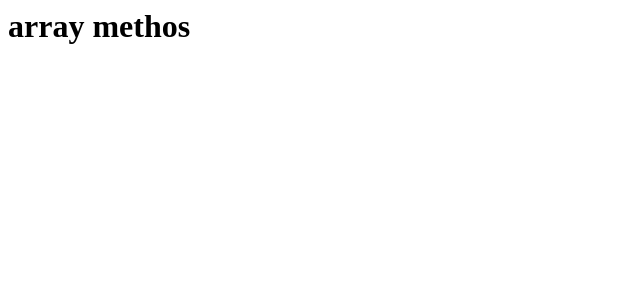
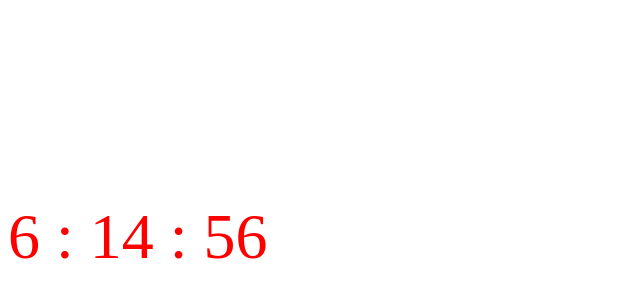
Before and after one commit to rameskris/Js-Notes, a plain HTML site: page JsBasics/index.html in a window 1280 px wide. Shown: the whole page, without its empty margins (0-640 px from the left). Drawn offline with Linux system fonts and the light colour scheme.

```diff
--- a/JsBasics/date.js
+++ b/JsBasics/date.js
@@ -21,3 +21,40 @@
 console.log(now.toDateString())
 console.log(now.toTimeString())
 console.log(now.toLocaleString())
+
+
+//if we get time stamp before or future dates
+const before=new Date('January 7 2020 11:25:50')
+const diff =now.getTime()-before.getTime()
+
+//now we convert above milliseconds in minutes
+//first we divide by milliseconds to get seconds then we divide that 60 to get min
+const min=Math.round(diff/1000/60)
+//60 mins in hour
+//to get hours
+const hours=Math.round(min/60)
+//now get days
+console.log(Math.round(hours/24))
+
+//converting time stamps to date objects
+const timeStamps=1675938474990
+console.log(new Date(timeStamps))
+
+//Digital clock
+
+const clock=document.querySelector('.clock')
+
+const tick=()=>{
+    const now=new Date()
+    const hour=now.getHours()
+    const min=now.getMinutes()
+    const sec=now.getSeconds()
+
+    const set=`<span>${hour}</span> :
+                <span>${min}</span> :
+                <span>${sec}</span>
+    `
+    clock.innerHTML=set
+}
+
+setInterval(tick,1000)
--- a/JsBasics/index.html
+++ b/JsBasics/index.html
@@ -5,6 +5,14 @@
     <meta name="viewport" content="width=device-width, initial-scale=1.0">
     <title>Document</title>
     <link rel="stylesheet" href="style.css">
+    <style>
+        .clock{
+        font-size: 4rem;
+        margin: 200px auto;
+        color:red;
+
+
+    }</style>
 </head>
 <body>
     <!-- <h1 id="page-tit">Welcome</h1>
@@ -101,8 +109,7 @@
      </div>
 
  </div> -->
-
- <h1>array methos</h1>
+<div class="clock"></div>
 
     <!-- <script src="sb.js"></script> -->
     <!-- <script src="datatypes.js"></script> -->
--- a/JsBasics/jscs/styles.css
+++ b/JsBasics/jscs/styles.css
@@ -13,3 +13,6 @@
     height: 200px;
 
 }
+.clock{
+    border: 2px solid teal;
+}
```
